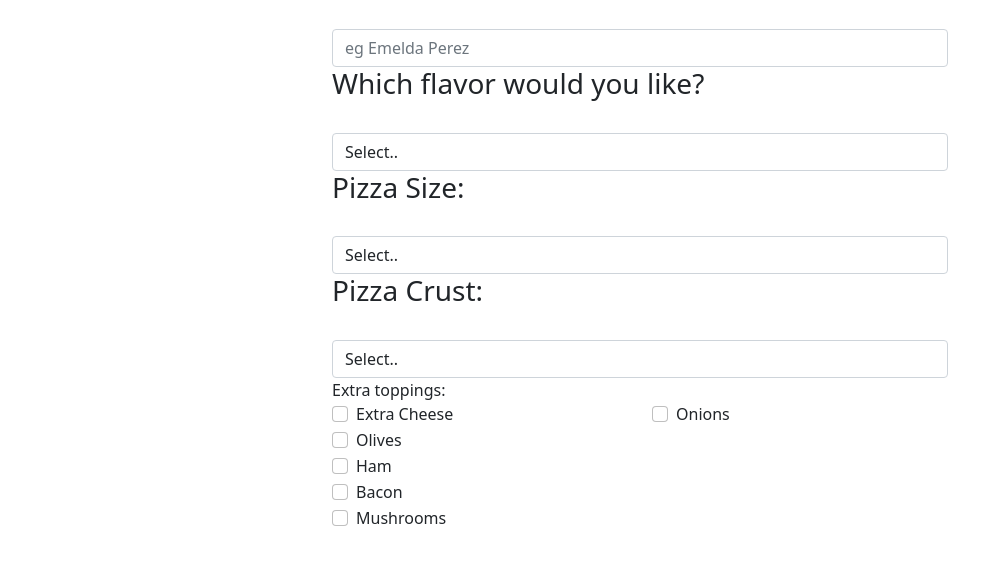
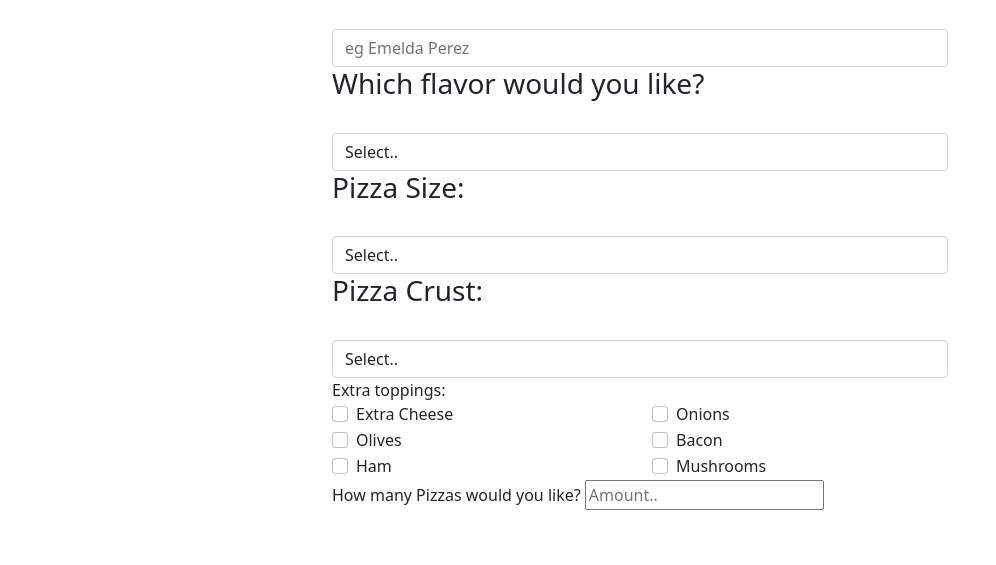
Before and after one commit to acetips/Pizzer-a-de-Perez, a plain HTML site: page index.html in a window 1280 px wide. Shown: the part 83-648 px from the top of the page, without its empty margins (0-996 px from the left). Drawn offline with nearby package versions, Linux system fonts and the light colour scheme.

Commit message:
Allow the user to specify the number of pizzas required.

```diff
--- a/index.html
+++ b/index.html
@@ -82,6 +82,13 @@
                                             id="ham">
                                         <label class="form-check-label" for="ham">Ham</label>
                                     </div>
+                                </div>
+                                <div class="col-md-6" id="col6">
+                                    <div class="form-check">
+                                        <input type="checkbox" class="form-check-input" name="toppings"
+                                            value="Onions" id="onions">
+                                        <label class="form-check-label" for="onions">Onions</label>
+                                    </div>
                                     <div class="form-check">
                                         <input class="form-check-input" type="checkbox" name="toppings"
                                             value="Bacon" id="bacon">
@@ -95,12 +102,12 @@
                                         <label class="form-check-label" for="mushrooms">Mushrooms</label>
                                     </div>
                                 </div>
-                                <div class="col-md-6" id="col6">
-                                    <div class="form-check">
-                                        <input type="checkbox" class="form-check-input" name="toppings"
-                                            value="Onions" id="onions">
-                                        <label class="form-check-label" for="onions">Onions</label>
-                                    </div>
+                                <br>
+                                <div class="form-group">
+                                    <label for="PizzaNo">How many Pizzas would you like?</label>
+                                    <input type="number" id="amount" name="amount" placeholder="Amount.." min="1">
+                                </div>
+                            </div>
                         </form>
                 </div>
             </div>
```
